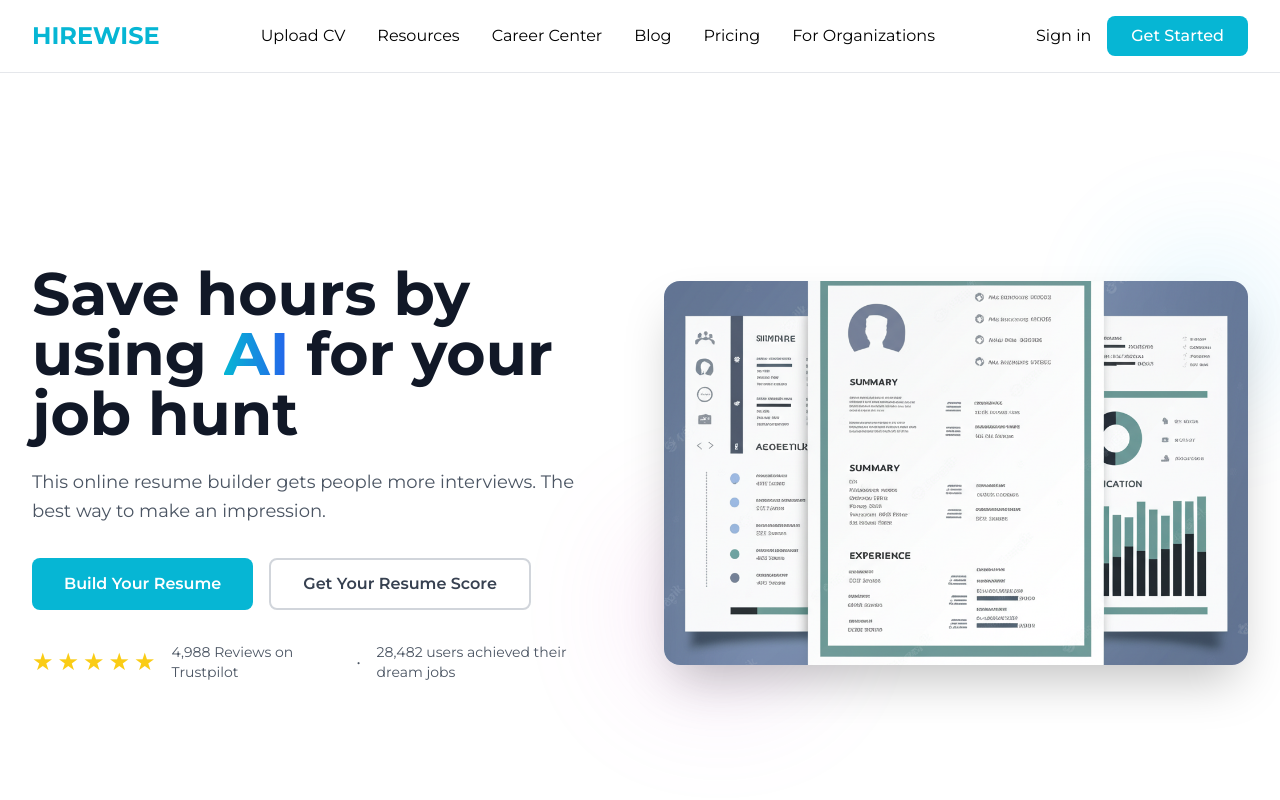
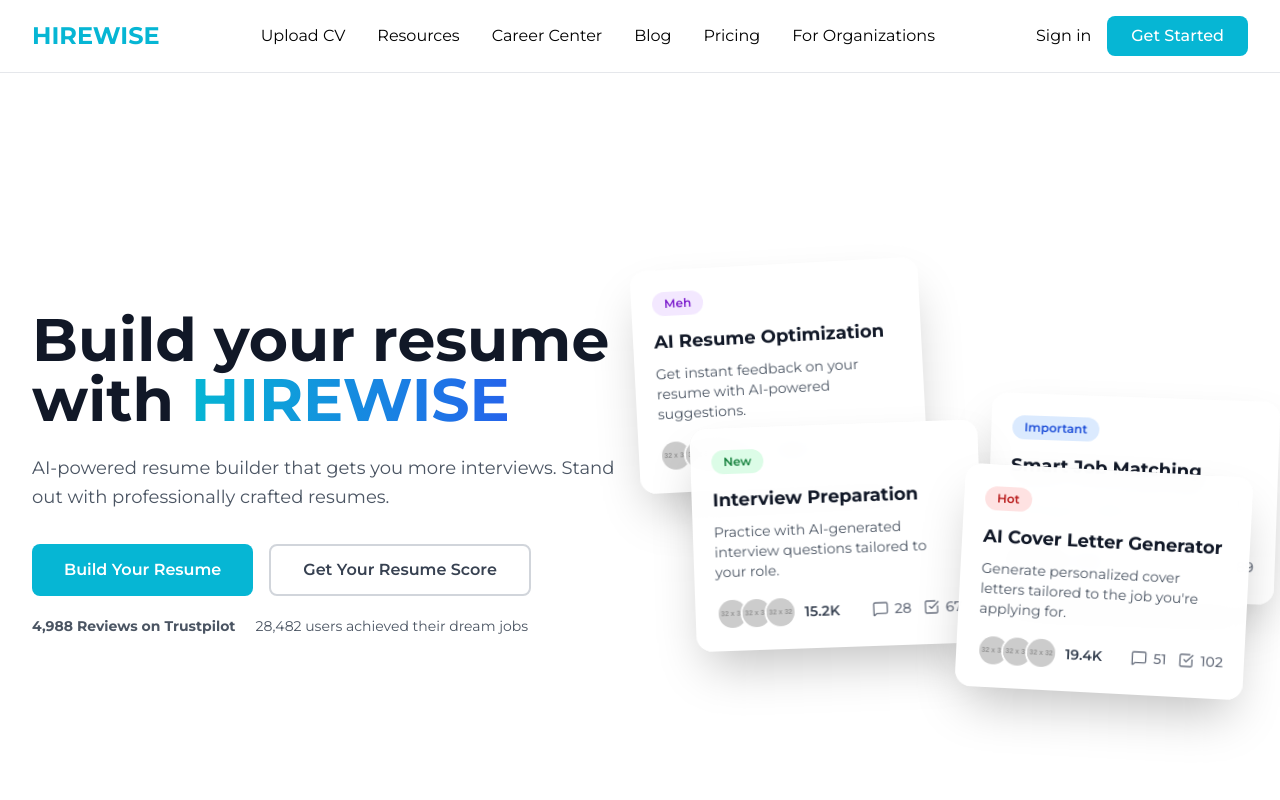
Before and after one commit to LEBATUNG2910/COS40005, a React (Vite) app in the folder frontend/: page / in a window 1280 px wide. Shown: the top 800 px of the page. Built offline with nearby package versions, Linux system fonts and the light colour scheme.

Commit message:
fix hero component

```diff
--- a/frontend/src/app/home/home.jsx
+++ b/frontend/src/app/home/home.jsx
@@ -6,7 +6,7 @@
 import CareerTools from "../../components/career-tools"
 import Testimonials from "../../components/testimonials"
 import AISection from "../../components/ai-section"
-import Footer from "../../components/footer"
+
 
 export function Home() {
     return(
--- a/frontend/src/components/header.jsx
+++ b/frontend/src/components/header.jsx
@@ -3,7 +3,6 @@
 import { motion, AnimatePresence } from "framer-motion";
 import { Link } from "react-router-dom";
 import { useState } from "react";
-import { title } from "framer-motion/client";
 
 // --- SVG Icons for Mobile Menu ---
 const MenuIcon = () => (
--- a/frontend/src/components/hero.jsx
+++ b/frontend/src/components/hero.jsx
@@ -1,7 +1,7 @@
 "use client"
 
 import { motion } from "framer-motion"
-import pic1 from '../assets/pic1.png'
+import { MessageSquare, CheckSquare } from "lucide-react"
 
 function Hero() {
   const containerVariants = {
@@ -24,13 +24,82 @@
     },
   }
 
+  // --- Data cho các thẻ trôi nổi ---
+  const floatingCards = [
+    {
+      id: 1,
+      tag: "Meh",
+      tagColor: "bg-purple-100 text-purple-700",
+      title: "AI Resume Optimization",
+      description: "Get instant feedback on your resume with AI-powered suggestions.",
+      avatars: [
+        { src: "https://placehold.co/32x32/FF6B6B/FFFFFF?text=A", alt: "User 1" },
+        { src: "https://placehold.co/32x32/4ECDC4/FFFFFF?text=B", alt: "User 2" },
+        { src: "https://placehold.co/32x32/45B7D1/FFFFFF?text=C", alt: "User 3" },
+        { src: "https://placehold.co/32x32/FFA07A/FFFFFF?text=D", alt: "User 4" },
+      ],
+      stats: { views: "21.8K", comments: 32, tasks: 115 },
+      position: { top: "10%", left: "-5%", rotate: -3 },
+      delay: 0,
+    },
+    {
+      id: 2,
+      tag: "Important",
+      tagColor: "bg-blue-100 text-blue-700",
+      title: "Smart Job Matching",
+      description: "Match your skills with the perfect job opportunities using AI.",
+      avatars: [
+        { src: "https://placehold.co/32x32/9B59B6/FFFFFF?text=E", alt: "User 5" },
+        { src: "https://placehold.co/32x32/3498DB/FFFFFF?text=F", alt: "User 6" },
+      ],
+      stats: { views: "18.3K", comments: 45, tasks: 89 },
+      position: { top: "35%", right: "-5%", rotate: 2 },
+      delay: 0.3,
+    },
+    {
+      id: 3,
+      tag: "New",
+      tagColor: "bg-green-100 text-green-700",
+      title: "Interview Preparation",
+      description: "Practice with AI-generated interview questions tailored to your role.",
+      avatars: [
+        { src: "https://placehold.co/32x32/E74C3C/FFFFFF?text=G", alt: "User 7" },
+        { src: "https://placehold.co/32x32/F39C12/FFFFFF?text=H", alt: "User 8" },
+        { src: "https://placehold.co/32x32/27AE60/FFFFFF?text=I", alt: "User 9" },
+      ],
+      stats: { views: "15.2K", comments: 28, tasks: 67 },
+      position: { bottom: "15%", left: "5%", rotate: -2 },
+      delay: 0.6,
+    },
+    {
+  id: 4,
+  tag: "Hot",
+  tagColor: "bg-red-100 text-red-700",
+  title: "AI Cover Letter Generator",
+  description: "Generate personalized cover letters tailored to the job you're applying for.",
+  avatars: [
+    { src: "https://placehold.co/32x32/1ABC9C/FFFFFF?text=J", alt: "User 10" },
+    { src: "https://placehold.co/32x32/2ECC71/FFFFFF?text=K", alt: "User 11" },
+    { src: "https://placehold.co/32x32/E67E22/FFFFFF?text=L", alt: "User 12" },
+  ],
+  stats: { views: "19.4K", comments: 51, tasks: 102 },
+  position: { bottom: "5%", right: "0%", rotate: 3 },
+  delay: 0.9,
+},
+  ];
+  // --- Kết thúc data ---
+
+
   return (
     <section className="relative min-h-screen flex items-center justify-center overflow-hidden">
-      <div className="absolute inset-0 gradient-bg opacity-20" />
+      {/* Nền Gradient mờ */}
+      <div className="absolute inset-0 bg-gradient-to-r from-cyan-100 via-blue-100 to-purple-100 opacity-20" />
       <div className="absolute inset-0 bg-white" />
 
       <div className="relative max-w-7xl mx-auto px-4 sm:px-6 lg:px-8 py-20">
         <div className="grid md:grid-cols-2 gap-12 items-center">
+
+          {/* --- Cột bên trái (Nội dung) --- */}
           <motion.div
             variants={containerVariants}
             initial="hidden"
@@ -38,16 +107,18 @@
             viewport={{ once: true, margin: "-100px" }}
           >
             <motion.h1 variants={itemVariants} className="text-5xl md:text-6xl font-bold text-gray-900 mb-6">
-              Save hours by using{" "}
-              <span className="text-transparent bg-clip-text bg-gradient-to-r from-cyan-500 to-blue-600">AI</span> for
-              your job hunt
+              Build your resume with{" "}
+              <span className="text-transparent bg-clip-text bg-gradient-to-r from-cyan-500 to-blue-600">HIREWISE</span>
             </motion.h1>
 
             <motion.p variants={itemVariants} className="text-lg text-gray-600 mb-8 leading-relaxed">
-              This online resume builder gets people more interviews. The best way to make an impression.
+              AI-powered resume builder that gets you more interviews. Stand out with professionally crafted resumes.
             </motion.p>
 
-            <motion.div variants={itemVariants} className="flex flex-col sm:flex-row gap-4 mb-8">
+
+
+            {/* --- Các nút bấm --- */}
+            <motion.div variants={itemVariants} className="flex flex-col sm:flex-row gap-4">
               <motion.button
                 whileHover={{ scale: 1.05 }}
                 whileTap={{ scale: 0.95 }}
@@ -64,42 +135,139 @@
               </motion.button>
             </motion.div>
 
-            <motion.div variants={itemVariants} className="flex items-center gap-4 text-sm text-gray-600">
-              <div className="flex gap-1">
+            <motion.div variants={itemVariants}>
+              {/* 2. Phần text */}
+              <div className="flex flex-wrap items-center gap-x-5 text-sm text-gray-600 mt-5">
+                <span className="font-bold">4,988 Reviews on Trustpilot</span>
+                <span>28,482 users achieved their dream jobs</span>
+              </div>
+
+              {/* 1. Các ngôi sao
+              <div className="flex gap-1 mb-2 ml-10">
                 {[...Array(5)].map((_, i) => (
                   <span key={i} className="text-2xl text-yellow-400">
                     ★
                   </span>
                 ))}
-              </div>
-              <span>4,988 Reviews on Trustpilot</span>
-              <span>•</span>
-              <span>28,482 users achieved their dream jobs</span>
+              </div> */}
             </motion.div>
           </motion.div>
 
+          {/* --- Cột bên phải (UI Động với nhiều thẻ trôi nổi) --- */}
           <motion.div
-            initial={{ opacity: 0, scale: 0.8, rotateY: 20 }}
-            whileInView={{ opacity: 1, scale: 1, rotateY: 0 }}
+            initial={{ opacity: 0, scale: 0.8 }}
+            whileInView={{ opacity: 1, scale: 1 }}
             transition={{ duration: 0.8, ease: "easeOut" }}
             viewport={{ once: true, margin: "-100px" }}
-            className="relative"
+            className="relative h-96 md:h-full min-h-[500px]"
           >
-            <div className="relative z-10 bg-white rounded-2xl shadow-2xl overflow-hidden">
-              <div className="relative h-96 bg-gradient-to-br from-blue-50 to-purple-50">
-                <div className="absolute inset-0 flex items-center justify-center">
-                  <img src={pic1} alt="Resume Preview" className="object-cover w-full h-full" />
+            {/* Nền Wavy */}
+            <div className="absolute inset-0 overflow-hidden rounded-3xl">
+              <motion.div
+                animate={{
+                  transform: ['translateX(-10%) translateY(-10%)', 'translateX(10%) translateY(10%)'],
+                }}
+                transition={{
+                  duration: 8,
+                  ease: "easeInOut",
+                  repeat: Infinity,
+                  repeatType: "mirror"
+                }}
+                // className="absolute -inset-20 bg-gradient-to-br from-yellow-300 via-orange-400 to-red-500 opacity-60 blur-3xl"
+              />
+              <motion.div
+                animate={{
+                  transform: ['translateX(10%) translateY(10%)', 'translateX(-10%) translateY(-10%)'],
+                }}
+                transition={{
+                  duration: 6,
+                  ease: "easeInOut",
+                  repeat: Infinity,
+                  repeatType: "mirror"
+                }}
+                // className="absolute -inset-20 bg-gradient-to-tl from-cyan-300 via-blue-400 to-indigo-500 opacity-60 blur-3xl"
+              />
+            </div>
+
+            {/* --- NHIỀU THẺ TRÔI NỔI --- */}
+            {floatingCards.map((card) => (
+              <motion.div
+                key={card.id}
+                initial={{ opacity: 0, y: 50, scale: 0.8 }}
+                animate={{
+                  opacity: 1,
+                  y: [0, -10, 0],
+                  scale: 1,
+                  rotate: card.position.rotate,
+                }}
+                transition={{
+                  opacity: { duration: 0.6, delay: card.delay },
+                  scale: { duration: 0.6, delay: card.delay },
+                  y: {
+                    duration: 4 + card.id,
+                    ease: "easeInOut",
+                    repeat: Infinity,
+                    repeatType: "mirror",
+                    delay: card.delay,
+                  },
+                }}
+                style={{
+                  position: 'absolute',
+                  ...card.position,
+                }}
+                whileHover={{ scale: 1.05, zIndex: 10 }}
+                className="bg-white/95 backdrop-blur-md rounded-2xl shadow-2xl p-5 border border-white/50 w-72 cursor-pointer"
+              >
+                {/* Tag */}
+                <div className={`inline-block ${card.tagColor} px-3 py-1 rounded-full text-xs font-semibold mb-3`}>
+                  {card.tag}
                 </div>
-              </div>
-            </div>
-            <motion.div
-              animate={{ float: 6 }}
-              className="absolute -top-6 -right-6 w-32 h-32 bg-gradient-to-br from-cyan-400 to-blue-400 rounded-full opacity-20 blur-3xl"
-            />
-            <motion.div
-              animate={{ float: 3 }}
-              className="absolute -bottom-6 -left-6 w-40 h-40 bg-gradient-to-br from-pink-400 to-purple-400 rounded-full opacity-20 blur-3xl"
-            />
+
+                {/* Nội dung thẻ */}
+                <h3 className="text-lg font-bold text-gray-900 mb-2">
+                  {card.title}
+                </h3>
+                <p className="text-sm text-gray-600 mb-4">
+                  {card.description}
+                </p>
+
+                {/* --- PHẦN AVATARS VÀ STATS --- */}
+                <div className="flex justify-between items-center">
+                  {/* Avatars với views */}
+                  <div className="flex items-center gap-2">
+                    <div className="flex items-center -space-x-2">
+                      {card.avatars.slice(0, 3).map((avatar, i) => (
+                        <img
+                          key={i}
+                          src={avatar.src}
+                          alt={avatar.alt}
+                          className="w-8 h-8 rounded-full border-2 border-white"
+                        />
+                      ))}
+                      {card.avatars.length > 3 && (
+                        <div className="w-8 h-8 rounded-full bg-gray-200 border-2 border-white flex items-center justify-center text-xs font-medium text-gray-600">
+                          +{card.avatars.length - 3}
+                        </div>
+                      )}
+                    </div>
+                    <span className="text-sm font-semibold text-gray-700">{card.stats.views}</span>
+                  </div>
+
+                  {/* Stats */}
+                  <div className="flex items-center gap-3">
+                    <div className="flex items-center gap-1.5 text-gray-500">
+                      <MessageSquare className="w-4 h-4" />
+                      <span className="text-sm font-medium">{card.stats.comments}</span>
+                    </div>
+                    <div className="flex items-center gap-1.5 text-gray-500">
+                      <CheckSquare className="w-4 h-4" />
+                      <span className="text-sm font-medium">{card.stats.tasks}</span>
+                    </div>
+                  </div>
+                </div>
+              </motion.div>
+            ))}
+
           </motion.div>
         </div>
       </div>
```
